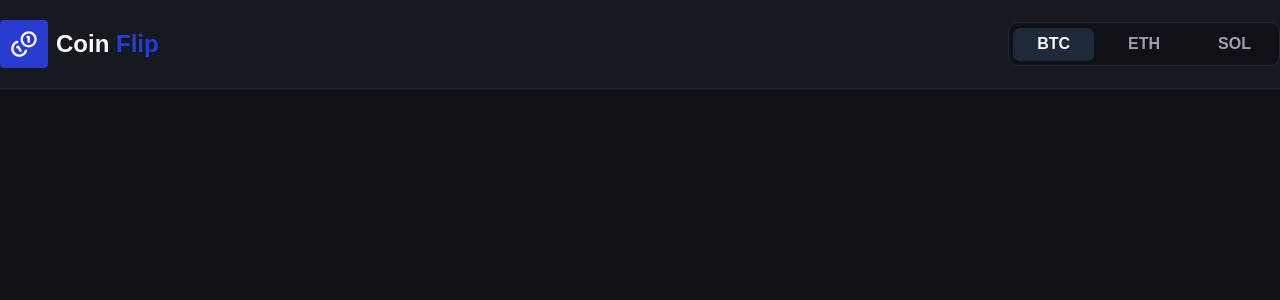
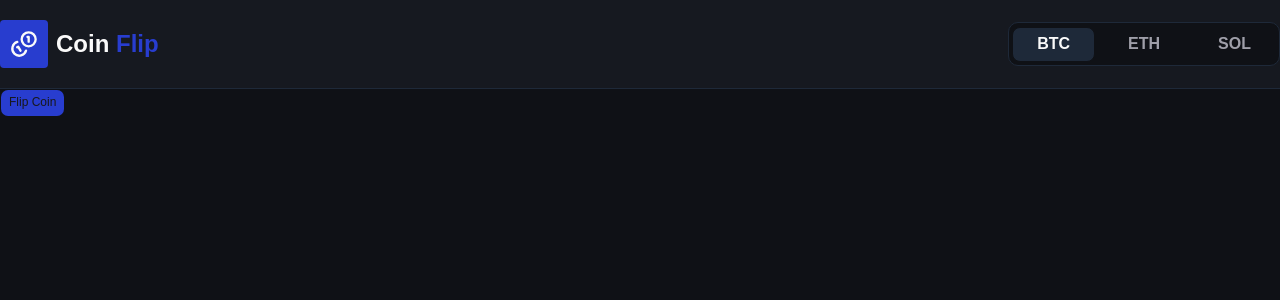
Before and after one commit to Makhare01/coin-flip-bet-simulator, a React (Vite) app: page / in a window 1280 px wide. Shown: the top 300 px of the page. Built offline with nearby package versions, Linux system fonts and the light colour scheme.

Commit message:
feat: add mock service

```diff
--- a/src/App.tsx
+++ b/src/App.tsx
@@ -1,7 +1,14 @@
+import { QueryClient, QueryClientProvider } from "@tanstack/react-query";
 import { Root } from "./components/root";
 
+const queryClient = new QueryClient()
+
 export function App() {
-    return <Root />;
+    return (
+        <QueryClientProvider client={queryClient}>
+            <Root />
+        </QueryClientProvider>
+    )
 }
 
 export default App;
--- a/src/components/root.tsx
+++ b/src/components/root.tsx
@@ -1,9 +1,40 @@
-import { Navigation } from "./navigation"
+import { useMutation } from "@tanstack/react-query";
+import { Navigation } from "./navigation";
+import { Button } from "./ui/button";
 
 export const Root = () => {
+    const $flopCoin = useMutation({
+        mutationKey: ['flop-coin'],
+        mutationFn: (data: { betAmount: number; selectedCrypto: string }) =>
+            fetch("/api/v1/game/flop-coin", {
+                method: "POST",
+                body: JSON.stringify(data),
+                headers: {
+                    "Content-Type": "application/json",
+                },
+            }).then(res => res.json()),
+        onSuccess: (data) => {
+            console.log(data);
+        },
+        onError: (error) => {
+            console.error(error);
+        },
+    });
+
     return (
         <div className="w-full h-full">
             <Navigation />
+            {$flopCoin.isPending && <div>Loading...</div>}
+            <Button
+                onClick={() => {
+                    $flopCoin.mutate({
+                        betAmount: 10,
+                        selectedCrypto: "btc",
+                    });
+                }}
+            >
+                Flip Coin
+            </Button>
         </div>
-    )
-}
+    );
+};
--- /dev/null
+++ b/src/components/ui/button.tsx
@@ -0,0 +1,60 @@
+import * as React from "react"
+import { cva, type VariantProps } from "class-variance-authority"
+import { Slot } from "radix-ui"
+
+import { cn } from "@/lib/utils"
+
+const buttonVariants = cva(
+  "focus-visible:border-ring focus-visible:ring-ring/30 aria-invalid:ring-destructive/20 dark:aria-invalid:ring-destructive/40 aria-invalid:border-destructive dark:aria-invalid:border-destructive/50 rounded-md border border-transparent bg-clip-padding text-xs/relaxed font-medium focus-visible:ring-2 aria-invalid:ring-2 [&_svg:not([class*='size-'])]:size-4 inline-flex items-center justify-center whitespace-nowrap transition-all disabled:pointer-events-none disabled:opacity-50 [&_svg]:pointer-events-none shrink-0 [&_svg]:shrink-0 outline-none group/button select-none",
+  {
+    variants: {
+      variant: {
+        default: "bg-primary text-primary-foreground hover:bg-primary/80",
+        outline: "border-border dark:bg-input/30 hover:bg-input/50 hover:text-foreground aria-expanded:bg-muted aria-expanded:text-foreground",
+        secondary: "bg-secondary text-secondary-foreground hover:bg-secondary/80 aria-expanded:bg-secondary aria-expanded:text-secondary-foreground",
+        ghost: "hover:bg-muted hover:text-foreground dark:hover:bg-muted/50 aria-expanded:bg-muted aria-expanded:text-foreground",
+        destructive: "bg-destructive/10 hover:bg-destructive/20 focus-visible:ring-destructive/20 dark:focus-visible:ring-destructive/40 dark:bg-destructive/20 text-destructive focus-visible:border-destructive/40 dark:hover:bg-destructive/30",
+        link: "text-primary underline-offset-4 hover:underline",
+      },
+      size: {
+        default: "h-7 gap-1 px-2 text-xs/relaxed has-data-[icon=inline-end]:pe-1.5 has-data-[icon=inline-start]:ps-1.5 [&_svg:not([class*='size-'])]:size-3.5",
+        xs: "h-5 gap-1 rounded-sm px-2 text-[0.625rem] has-data-[icon=inline-end]:pe-1.5 has-data-[icon=inline-start]:ps-1.5 [&_svg:not([class*='size-'])]:size-2.5",
+        sm: "h-6 gap-1 px-2 text-xs/relaxed has-data-[icon=inline-end]:pe-1.5 has-data-[icon=inline-start]:ps-1.5 [&_svg:not([class*='size-'])]:size-3",
+        lg: "h-8 gap-1 px-2.5 text-xs/relaxed has-data-[icon=inline-end]:pe-2 has-data-[icon=inline-start]:ps-2 [&_svg:not([class*='size-'])]:size-4",
+        icon: "size-7 [&_svg:not([class*='size-'])]:size-3.5",
+        "icon-xs": "size-5 rounded-sm [&_svg:not([class*='size-'])]:size-2.5",
+        "icon-sm": "size-6 [&_svg:not([class*='size-'])]:size-3",
+        "icon-lg": "size-8 [&_svg:not([class*='size-'])]:size-4",
+      },
+    },
+    defaultVariants: {
+      variant: "default",
+      size: "default",
+    },
+  }
+)
+
+function Button({
+  className,
+  variant = "default",
+  size = "default",
+  asChild = false,
+  ...props
+}: React.ComponentProps<"button"> &
+  VariantProps<typeof buttonVariants> & {
+    asChild?: boolean
+  }) {
+  const Comp = asChild ? Slot.Root : "button"
+
+  return (
+    <Comp
+      data-slot="button"
+      data-variant={variant}
+      data-size={size}
+      className={cn(buttonVariants({ variant, size, className }))}
+      {...props}
+    />
+  )
+}
+
+export { Button, buttonVariants }
--- /dev/null
+++ b/src/hooks/use-bet-simulator.ts
@@ -0,0 +1,3 @@
+export const useBetSimulator = () => {
+
+}
--- a/src/main.tsx
+++ b/src/main.tsx
@@ -1,8 +1,13 @@
 import { StrictMode } from "react"
 import { createRoot } from "react-dom/client"
 
+import App from "./App.tsx"
 import "./index.css"
-import App from "./App.tsx"
+
+if (import.meta.env.DEV) {
+  const { worker } = await import('./mocks/index.ts')
+  await worker.enableMocking()
+}
 
 createRoot(document.getElementById("root")!).render(
   <StrictMode>
--- /dev/null
+++ b/src/mocks/handlers.ts
@@ -0,0 +1,32 @@
+/* eslint-disable @typescript-eslint/no-explicit-any */
+export type HttpMethod = 'GET' | 'POST' | 'PUT' | 'DELETE' | 'PATCH' | 'OPTIONS' | 'HEAD';
+export type HandlerPath = `${HttpMethod} ${string}`;
+
+export type Handler = (options: RequestInit) => Promise<{ success: boolean; status: number; data?: any }>;
+
+export const handlers: Record<HandlerPath, Handler> = {
+    'POST /api/v1/game/flop-coin': (options) => {
+        const { betAmount, selectedCrypto } = JSON.parse(options.body as string)
+
+        const responseTime = Math.floor(Math.random() * 2700) + 300;
+
+        return new Promise((resolve) => {
+            const isWin = Math.random() < 0.5;
+
+            setTimeout(() => {
+                resolve({
+                    success: true,
+                    status: 200,
+                    data: {
+                        isWin,
+                        payout: isWin ? betAmount * 2 : 0,
+                        result: isWin ? 'win' : 'lose',
+                        selectedCrypto,
+                        transactionId: crypto.randomUUID(),
+                        timestamp: new Date().toISOString(),
+                    }
+                })
+            }, responseTime)
+        })
+    },
+}
--- /dev/null
+++ b/src/mocks/index.ts
@@ -0,0 +1,4 @@
+import { handlers } from "./handlers";
+import { setupWorker } from "./service";
+
+export const worker = await setupWorker(handlers)
--- /dev/null
+++ b/src/mocks/service.ts
@@ -0,0 +1,29 @@
+import type { Handler, HandlerPath, HttpMethod } from "./handlers"
+
+export const setupWorker = async (handlers: Record<HandlerPath, Handler>) => {
+    function enableMocking() {
+        const originalFetch = window.fetch
+
+        window.fetch = async (url, options = {}) => {
+            const method = (options.method || 'GET').toUpperCase()
+            const key: HandlerPath = `${method as HttpMethod} ${url}`
+
+            if (handlers[key]) {
+                const response = await handlers[key](options)
+
+                console.log({ key, response })
+
+                return new Response(JSON.stringify(response.data), {
+                    status: response.status,
+                    headers: { 'Content-Type': 'application/json' },
+                })
+            }
+
+            return originalFetch(url, options)
+        }
+    }
+
+    return {
+        enableMocking,
+    }
+}
```
